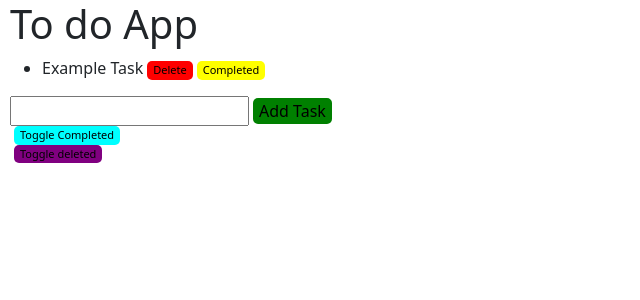
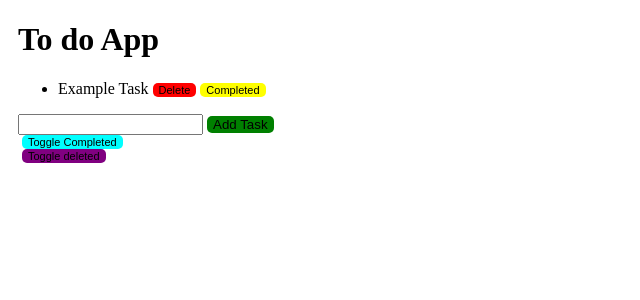
Before and after one commit to lawal-mj/react-todo-app, a React (Create React App) app: page / in a window 1280 px wide. Shown: the top 300 px of the page, without its empty margins (0-640 px from the left). Built offline with nearby package versions, Linux system fonts and the light colour scheme.

Commit message:
removed bootstrap and changed styles

```diff
--- a/public/styles.css
+++ b/public/styles.css
@@ -10,7 +10,8 @@ button {
 
 }
 
-.button--delete, .button--complete, .button--toggle--completed, .button--toggle--deleted{
+.button--delete, .button--complete, .button--toggle--completed, .button--toggle--deleted,
+.button--uncompleted{
     background-color: red;
     border-radius: 5px;
     margin-left: 4px;
@@ -39,3 +40,7 @@ button {
 .button--toggle--completed, .button--toggle--deleted {
     display: block;
 }
+
+.button--uncompleted{
+    background-color: blueviolet;
+}
--- a/src/index.js
+++ b/src/index.js
@@ -1,7 +1,7 @@
 import React from 'react';
 import ReactDOM from 'react-dom/client';
 import App from './App';
-import '/node_modules/bootstrap/dist/css/bootstrap.min.css'
+// import '/node_modules/bootstrap/dist/css/bootstrap.min.css'
 
 const root = ReactDOM.createRoot(document.getElementById('root'));
 root.render(
```
